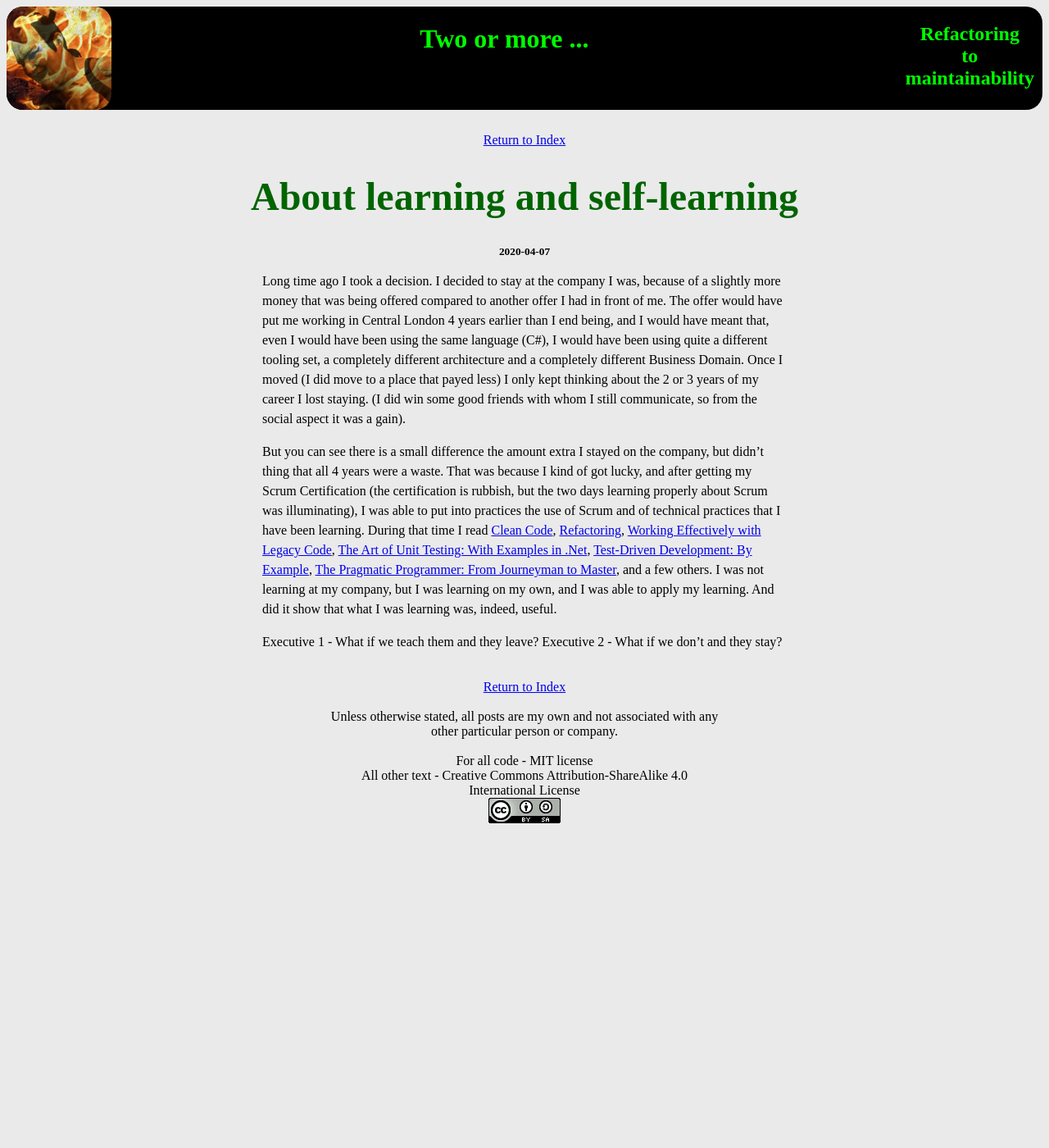
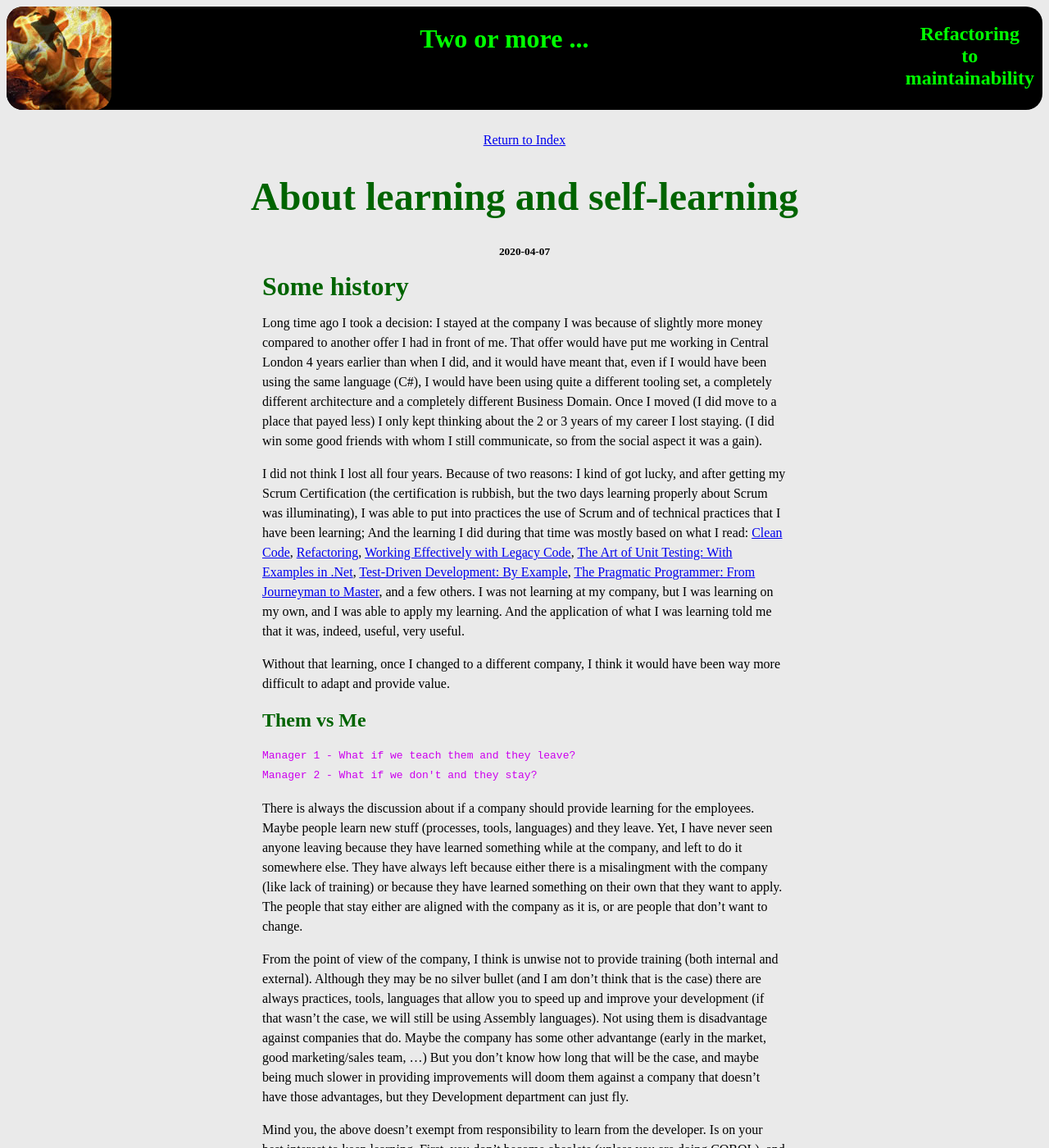
Before and after one commit to MiyamotoAkira/website, a Jekyll site: the page built from _posts/2020-04-17-learning.md, in a window 1280 px wide and 1400 px high. Shown: the whole window at 82% size. Built offline with Jekyll 4.4.1, drawn with Linux system fonts in a browser that asks for light colours; some of the changed text lies outside the part shown.

Commit message:
Text finished and first editing done

```diff
--- a/_posts/2020-04-17-learning.md
+++ b/_posts/2020-04-17-learning.md
@@ -6,10 +6,25 @@ tags:
 -
 ---
 
-Long time ago I took a decision. I decided to stay at the company I was, because of a slightly more money that was being offered compared to another offer I had in front of me. The offer would have put me working in Central London 4 years earlier than I end being, and I would have meant that, even I would have been using the same language (C#), I would have been using quite a different tooling set, a completely different architecture and a completely different Business Domain. Once I moved (I did move to a place that payed less) I only kept thinking about the 2 or 3 years of my career I lost staying. (I did win some good friends with whom I still communicate, so from the social aspect it was a gain).
+# Some history
 
-But you can see there is a small difference the amount extra I stayed on the company, but didn't thing that all 4 years were a waste. That was because I kind of got lucky, and after getting my Scrum Certification (the certification is rubbish, but the two days learning properly about Scrum was illuminating), I was able to put into practices the use of Scrum and of technical practices that I have been learning. During that time I read [Clean Code](https://www.goodreads.com/book/show/3735293-clean-code), [Refactoring](https://www.goodreads.com/book/show/44936.Refactoring), [Working Effectively with Legacy Code](https://www.goodreads.com/book/show/44919.Working_Effectively_with_Legacy_Code), [The Art of Unit Testing: With Examples in .Net](https://www.goodreads.com/book/show/6487349-the-art-of-unit-testing), [Test-Driven Development: By Example](https://www.goodreads.com/book/show/387190.Test_Driven_Development), [The Pragmatic Programmer: From Journeyman to Master](https://www.goodreads.com/book/show/4099.The_Pragmatic_Programmer), and a few others. I was not learning at my company, but I was learning on my own, and I was able to apply my learning. And did it show that what I was learning was, indeed, useful.
+Long time ago I took a decision: I stayed at the company I was because of slightly more money compared to another offer I had in front of me. That offer would have put me working in Central London 4 years earlier than when I did, and it would have meant that, even if I would have been using the same language (C#), I would have been using quite a different tooling set, a completely different architecture and a completely different Business Domain. Once I moved (I did move to a place that payed less) I only kept thinking about the 2 or 3 years of my career I lost staying. (I did win some good friends with whom I still communicate, so from the social aspect it was a gain).
 
+I did not think I lost all four years. Because of two reasons: I kind of got lucky, and after getting my Scrum Certification (the certification is rubbish, but the two days learning properly about Scrum was illuminating), I was able to put into practices the use of Scrum and of technical practices that I have been learning; And the learning I did during that time was mostly based on what I read: [Clean Code](https://www.goodreads.com/book/show/3735293-clean-code), [Refactoring](https://www.goodreads.com/book/show/44936.Refactoring), [Working Effectively with Legacy Code](https://www.goodreads.com/book/show/44919.Working_Effectively_with_Legacy_Code), [The Art of Unit Testing: With Examples in .Net](https://www.goodreads.com/book/show/6487349-the-art-of-unit-testing), [Test-Driven Development: By Example](https://www.goodreads.com/book/show/387190.Test_Driven_Development), [The Pragmatic Programmer: From Journeyman to Master](https://www.goodreads.com/book/show/4099.The_Pragmatic_Programmer), and a few others. I was not learning at my company, but I was learning on my own, and I was able to apply my learning. And the application of what I was learning told me that it was, indeed, useful, very useful.
 
-Executive 1 - What if we teach them and they leave?
-Executive 2 - What if we don't and they stay?
+Without that learning, once I changed to a different company, I think it would have been way more difficult to adapt and provide value.
+
+## Them vs Me
+
+    Manager 1 - What if we teach them and they leave?
+    Manager 2 - What if we don't and they stay?
+
+There is always the discussion about if a company should provide learning for the employees. Maybe people learn new stuff (processes, tools, languages) and they leave. Yet, I have never seen anyone leaving because they have learned something while at the company, and left to do it somewhere else. They have always left because either there is a misalingment with the company (like lack of training) or because they have learned something on their own that they want to apply. The people that stay either are aligned with the company as it is, or are people that don't want to change.
+
+From the point of view of the company, I think is unwise not to provide training (both internal and external). Although they may be no silver bullet (and I am don't think that is the case) there are always practices, tools, languages that allow you to speed up and improve your development (if that wasn't the case, we will still be using Assembly languages). Not using them is disadvantage against companies that do. Maybe the company has some other advantange (early in the market, good marketing/sales team, ...) But you don't know how long that will be the case, and maybe being much slower in providing improvements will doom them against a company that doesn't have those advantages, but they Development department can just fly.
+
+Mind you, the above doesn't exempt from responsibility to learn from the developer. Is on your best interest to keep learning. First, you don't become obsolete (unless you are doing COBOL), and second, demonstrates that you are a person invested on your career, which gives a good image to current and furture employers (or to investors if you setup your own company)
+
+# Free advise
+
+Learn. Maybe a language, maybe a new process, maybe a new tool, but learn constantly. Don't let the IT world pass you by while you are watching.
```
